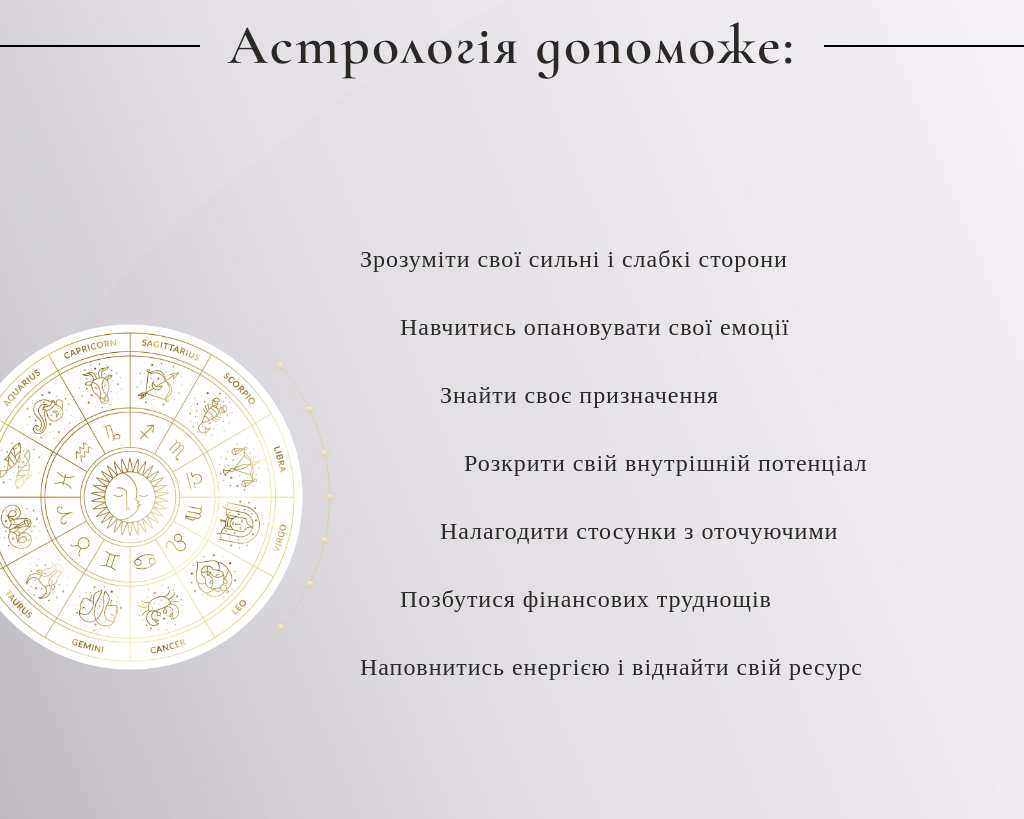
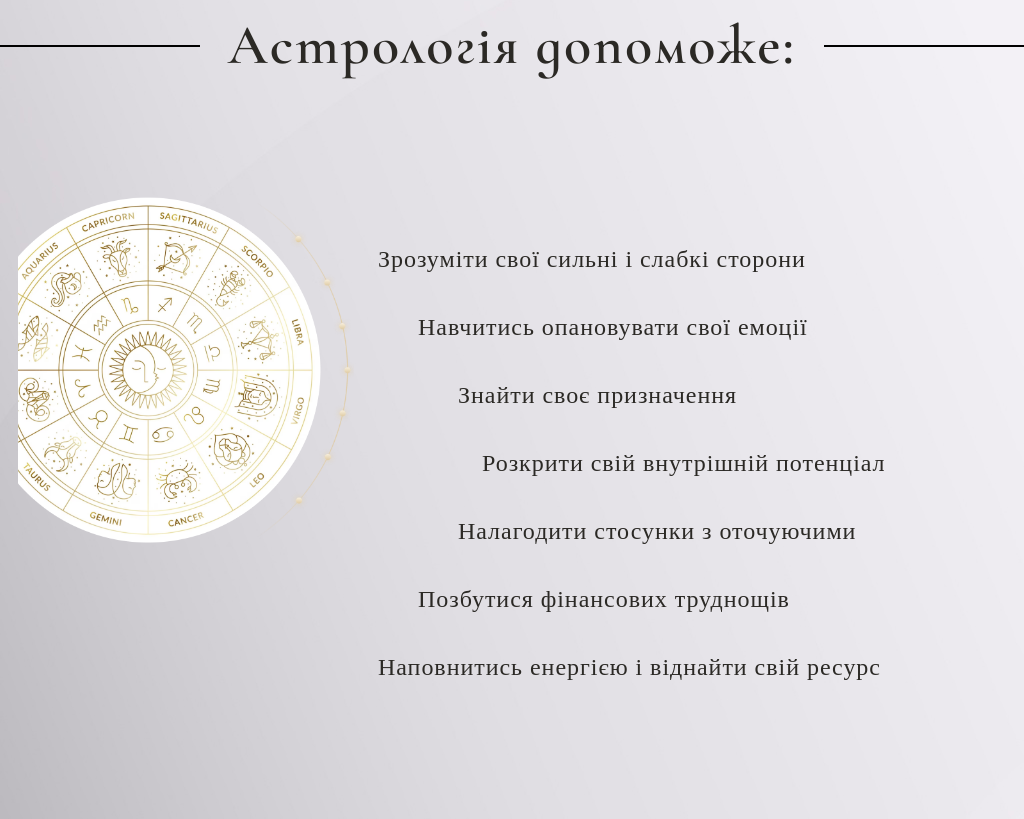
Before and after one commit to HennadiiKupr/Astrozori, a website built with Parcel: page src/index.html in a window 1024 px wide. Shown: the part 1781-2600 px from the top of the page. Built offline with nearby package versions, Linux system fonts and the light colour scheme; a web font is replaced by a local one.

Commit message:
last changes

```diff
--- a/src/styles/blocks/astro-help.scss
+++ b/src/styles/blocks/astro-help.scss
@@ -43,6 +43,7 @@
 
   &__content-wrapper {
     display: flex;
+    justify-content: center;
     gap: 6px;
 
     @include onNotebook {
@@ -51,6 +52,10 @@
 
     @media screen and (min-width: 480px) and (max-width: 900px) {
       margin-right: -100px;
+    }
+
+    @media screen and (min-width: 1370px) {
+      padding: 0 80px;
     }
   }
 
@@ -78,8 +83,12 @@
       margin: 0;
     }
 
-    @media screen and (min-width: 900.5px) and (max-width: 1105.5px) {
-      margin-top: 146px;
+    @media screen and (min-width: 900.5px) and (max-width: 1021.5px) {
+      margin-top: 90px;
+    }
+
+    @media screen and (min-width: 1022px) and (max-width: 1105.5px) {
+      margin-top: 19px;
     }
 
     @media screen and (min-width: 1105.5px) and (max-width: 1160.5px) {
```
